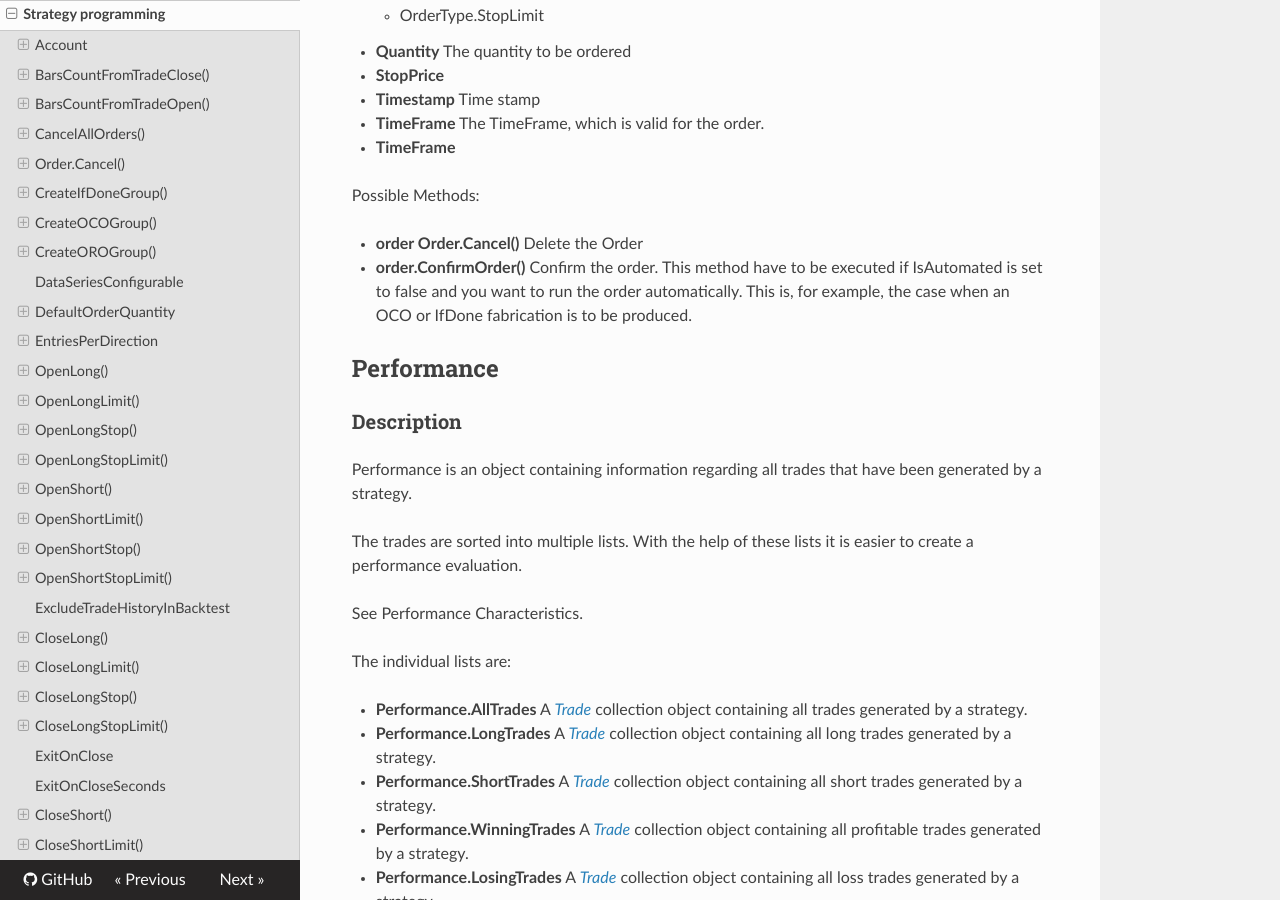
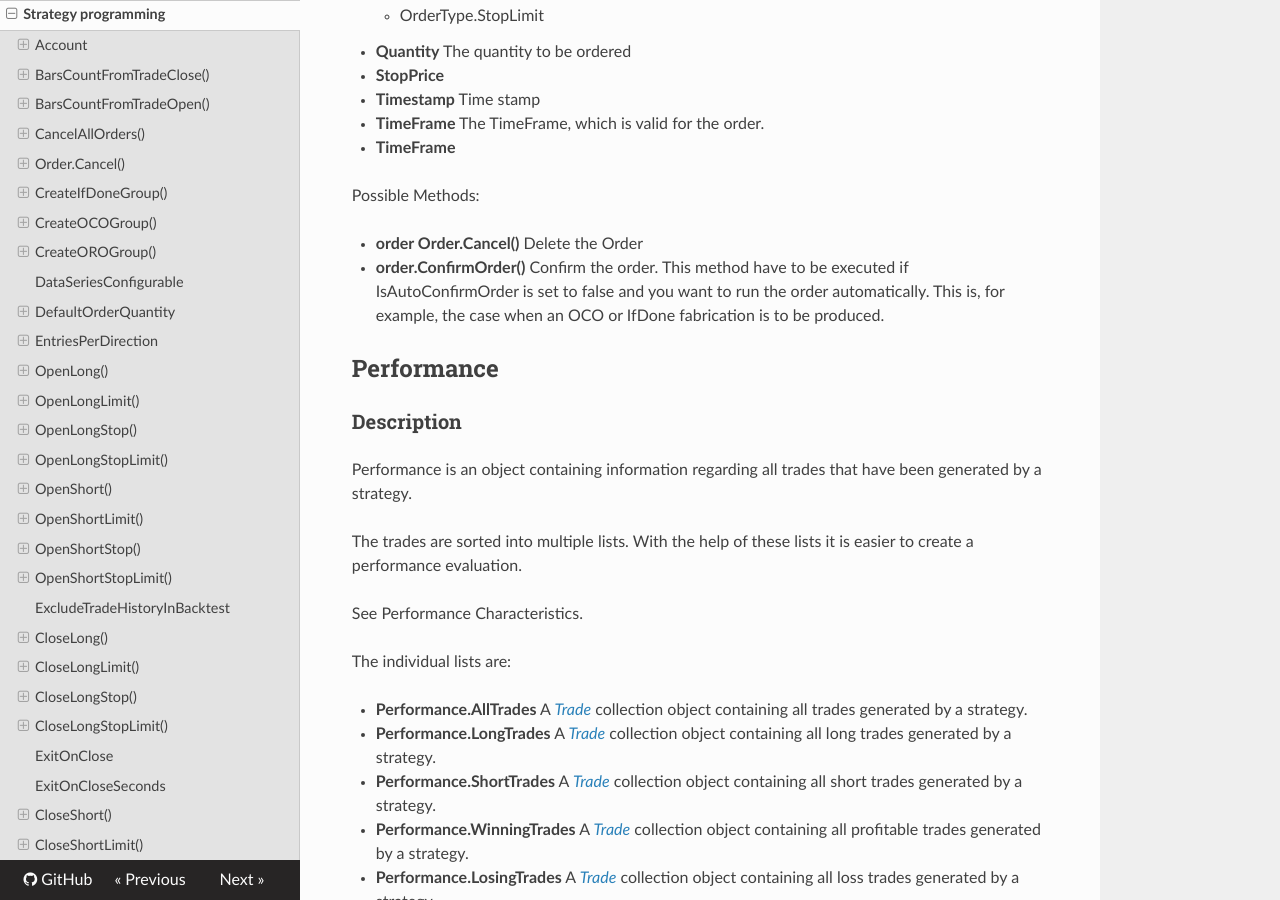
Before and after one commit to AgenaTrader/AgenaScript-documentation, an MkDocs documentation site: the page built from sources/strategy_programming.md, in a window 1280 px wide and 900 px high, scrolled down 30850 px. Built offline with MkDocs 1.6.1, drawn with Linux system fonts in a browser that asks for light colours; nearby versions of some CDN libraries; old or Windows-style settings are respelled for this version of MkDocs; some of the changed text lies outside the part shown.

Commit message:
Update strategy_programming.md

```diff
--- a/sources/strategy_programming.md
+++ b/sources/strategy_programming.md
@@ -193,7 +193,7 @@
 
 protected override void OnInit()
 {
-   IsAutomated = false;
+   IsAutoConfirmOrder = false;
 }
 
 
@@ -228,7 +228,7 @@
 
 protected override void OnInit()
 {
-   IsAutomated = false;
+   IsAutoConfirmOrder = false;
 
 }
 
@@ -264,7 +264,7 @@
 
 protected override void OnInit()
 {
-   IsAutomated = false;
+   IsAutoConfirmOrder = false;
 }
 
 
@@ -1324,7 +1324,7 @@
     Delete the Order
 
 -   **order.ConfirmOrder()**
-    Confirm the order. This method have to be executed if IsAutomated is set to false and you want to run the order automatically. This is, for example, the case when an OCO or IfDone fabrication is to be produced.
+    Confirm the order. This method have to be executed if IsAutoConfirmOrder is set to false and you want to run the order automatically. This is, for example, the case when an OCO or IfDone fabrication is to be produced.
 
 ## Performance
 ### Description
```
